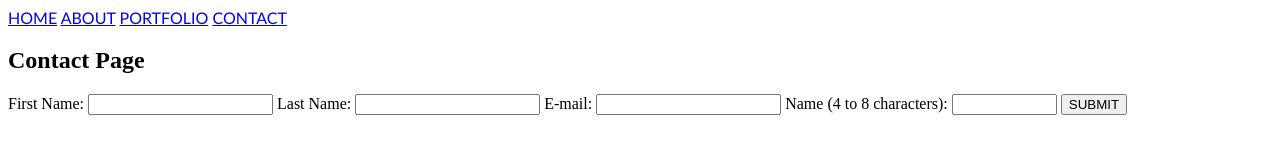
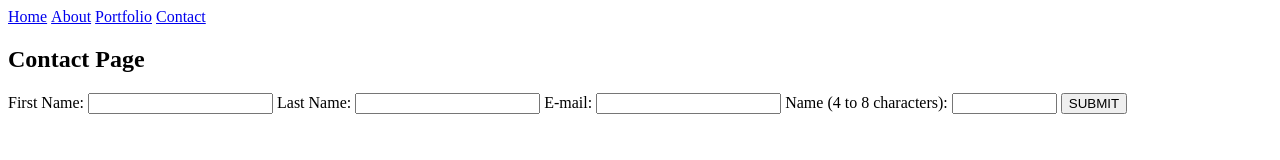
Before and after one commit to Blanca-Landeros-Personal-Website/blandero-personal-website, a plain HTML site: page contact.html in a window 1280 px wide. Drawn offline with Linux system fonts and the light colour scheme.

Commit message:
Additional CSS adjustments to horizontal nav bar

```diff
--- a/contact.html
+++ b/contact.html
@@ -3,22 +3,17 @@
 <head>
     <meta charset="UTF-8">
     <meta name="viewport" content="width=device-width, initial-scale=1.0">
+    <link rel="stylesheet" href="style.css">
     <title>Contact</title>
 
-    <link rel="stylesheet" href="style.css">
-    <style>
-        ul {
-            list-style-type: none;
-            margin: 0;
-            padding: 0;
-        }
-    </style>
-        <nav class="menu">
-                <a href="index.html">HOME</a>
-                <a href="about.html">ABOUT</a>
-                <a href="portfolio.html">PORTFOLIO</a>
-                <a href="contact.html">CONTACT</a>
-        </nav>
+    <nav class="menu">
+        <ul>
+            <li><a href="index.html">Home</a></li>
+            <li><a href="about.html">About</a></li>
+            <li><a href="portfolio.html">Portfolio</a></li>
+            <li><a href="contact.html">Contact</a></li>
+        </ul>
+    </nav>
 </head>
 
 <body>
--- a/style.css
+++ b/style.css
@@ -1,7 +1,33 @@
+/*Trying to make the personal website nice to look at now.
+Beginning with customizing the Nav bar to be horizonal insead of vertical*/
+
+menu {
+    font-size: x-large;
+    font-family:Arial, Helvetica, sans-serif;
+}
+
+ul {
+    list-style-type: none;
+    margin: 0;
+    padding: 0;
+}
+
+li{
+    display: inline;
+}
+
+li:hover {
+    background-color
+    .active
+    background-color:cadetblue;
+}
+
+/*First atteempt to adding a repeating background image*/
 body {
     background-image: Line pattern.jpg;
     background-repeat: repeat-x;
 }
-nav {
-    font-family: 'Trebuchet MS', 'Lucida Sans Unicode', 'Lucida Grande', 'Lucida Sans', Arial, sans-serif;
+
+form {
+    flex-direction: column;
 }
```
Also changed, not shown: about.html (+10 -5 lines), index.html (+8 -15 lines), portfolio.html (+8 -5 lines).
